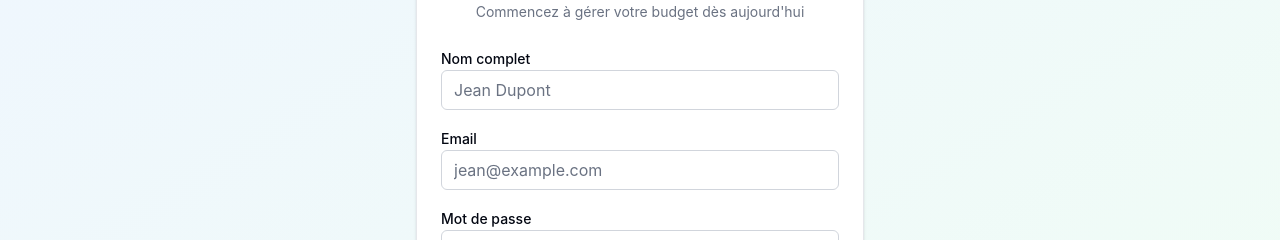
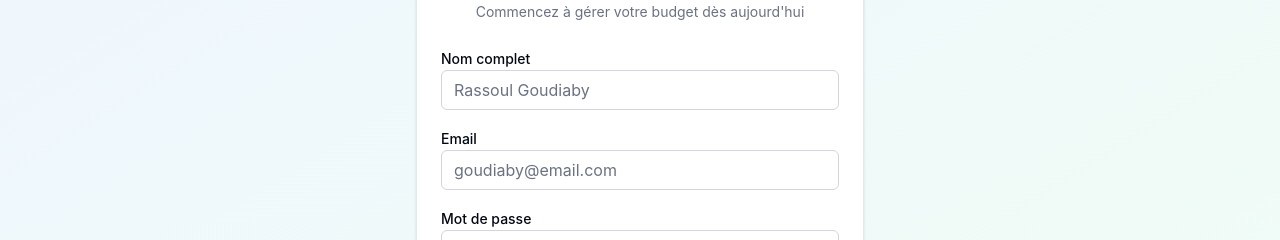
Before and after one commit to rassgby/GBudget, a Next.js app: page /register in a window 1280 px wide. Shown: the part 289-529 px from the top of the page. Built offline with nearby package versions, Linux system fonts and the light colour scheme; no server answers.

Commit message:
Update placeholders in registration form inputs

```diff
--- a/app/register/page.tsx
+++ b/app/register/page.tsx
@@ -94,7 +94,7 @@ export default function RegisterPage() {
               <Input
                 id="name"
                 type="text"
-                placeholder="Jean Dupont"
+                placeholder="Rassoul Goudiaby"
                 value={name}
                 onChange={(e) => setName(e.target.value)}
                 disabled={isLoading}
@@ -105,7 +105,7 @@ export default function RegisterPage() {
               <Input
                 id="email"
                 type="email"
-                placeholder="jean@example.com"
+                placeholder="goudiaby@email.com"
                 value={email}
                 onChange={(e) => setEmail(e.target.value)}
                 disabled={isLoading}
```
